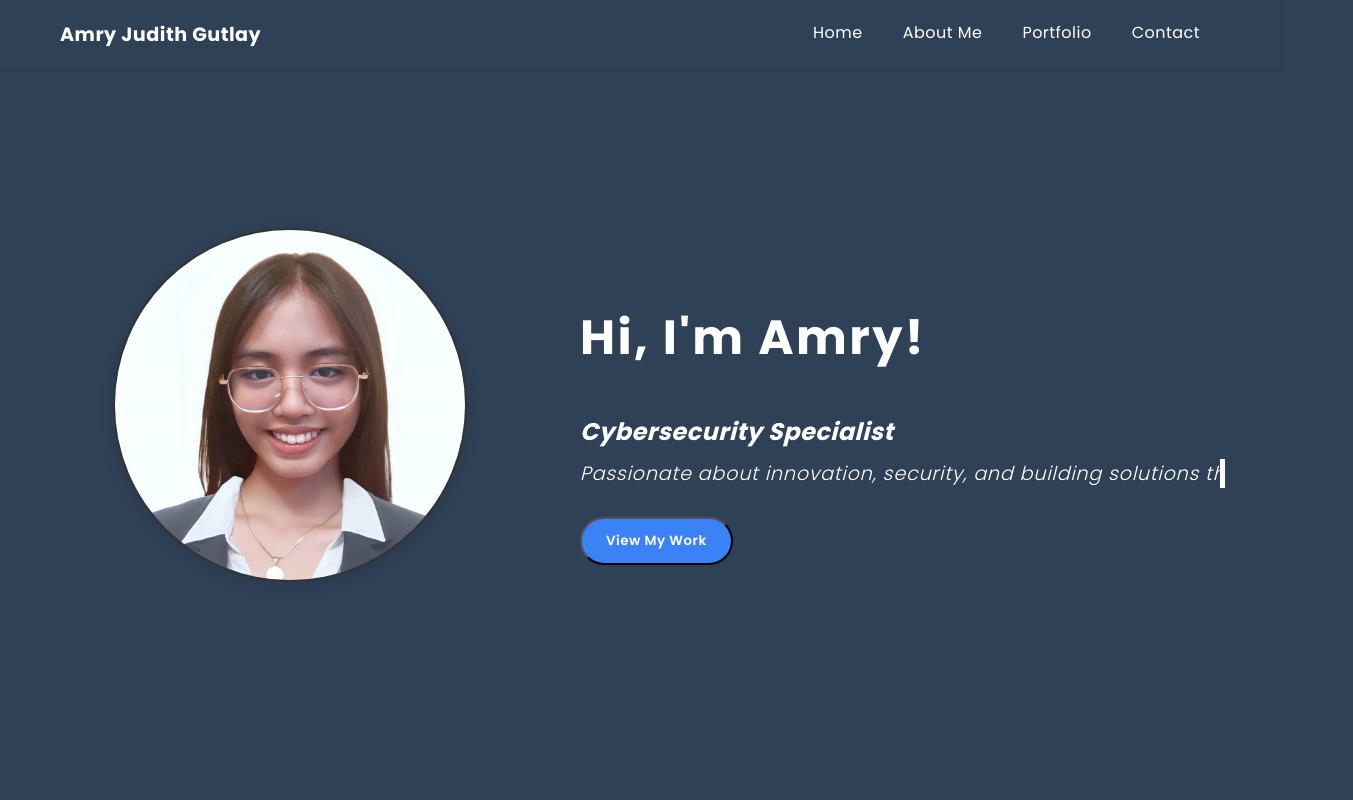
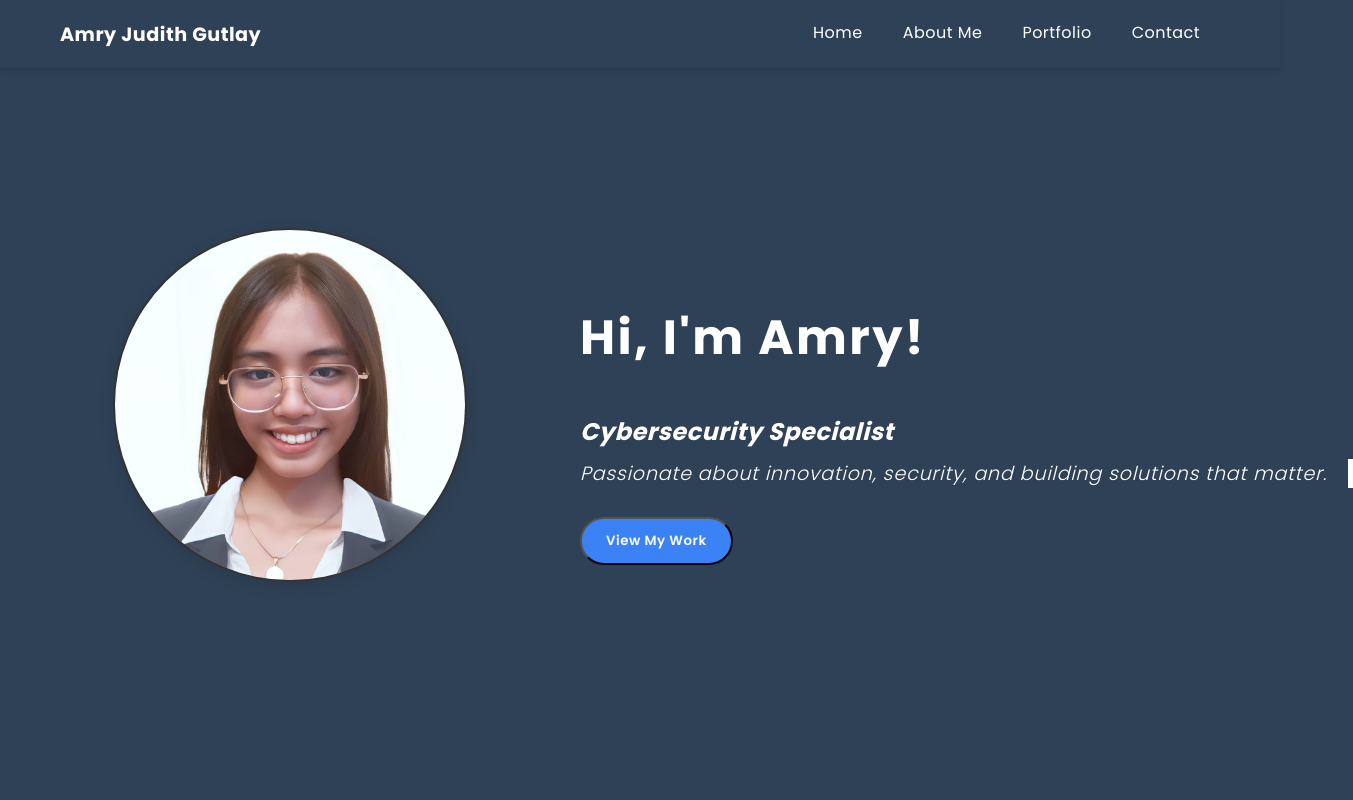
Before and after one commit to amrygutlay/gutlay-portfolio, a React (Create React App) app: page / in a window 1280 px wide. Shown: the top 800 px of the page, 1353 px wide, since content can reach past the window. Built offline with nearby package versions, Linux system fonts and the light colour scheme.

Commit message:
fifth commit

```diff
--- a/src/style.css
+++ b/src/style.css
@@ -142,31 +142,28 @@ section {
 }
 
 .intro-tagline {
-  font-size: 1.2rem;  /* 19.2px */
+  font-size: 1.2rem;
   color: white;
   margin-top: 10px;
   font-style: italic;
   font-weight: 300;
   font-family: 'Poppins', sans-serif;
   letter-spacing: 0.04em;
-  border-right: 5px solid;
-  width: 100%;
+  border-right: 5px solid white;
   white-space: nowrap;
   overflow: hidden;
+  width: 0;
   animation:
-    typing 2s steps(50),
-    cursor .2s step-end infinite alternate;
-}
-
-@keyframes cursor {
-  50% {
-    border-color: transparent;
-  }
+    typing 2s steps(1000, end) forwards,  /* Adjust steps to length of sentence */
+    cursor 0.9s step-end infinite;
 }
 
 @keyframes typing {
-  from { width: 0 };
+  from { width: 0 }
+  to { width: 65ch }  /* Approximate character length of the sentence */
 }
+
+
 
 /* Button */
 .cta-button {
```
